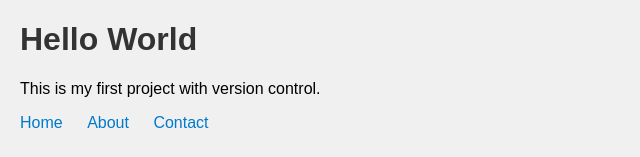
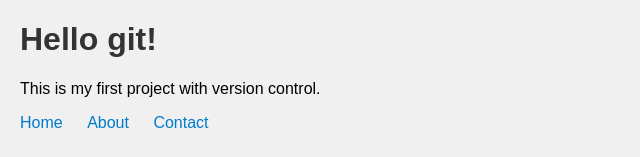
Before and after one commit to dhni-mad/my-web-project, a plain HTML site: page index.html in a window 1280 px wide. Shown: the top 157 px of the page, without its empty margins (0-640 px from the left). Drawn offline with Linux system fonts and the light colour scheme.

```diff
--- a/index.html
+++ b/index.html
@@ -5,7 +5,7 @@
     <link rel="stylesheet" href="style.css">
 </head>
 <body>
-    <h1>Hello World</h1>
+    <h1>Hello git!</h1>
     <p>This is my first project with version control.</p>
     <nav>
         <ul>
```
